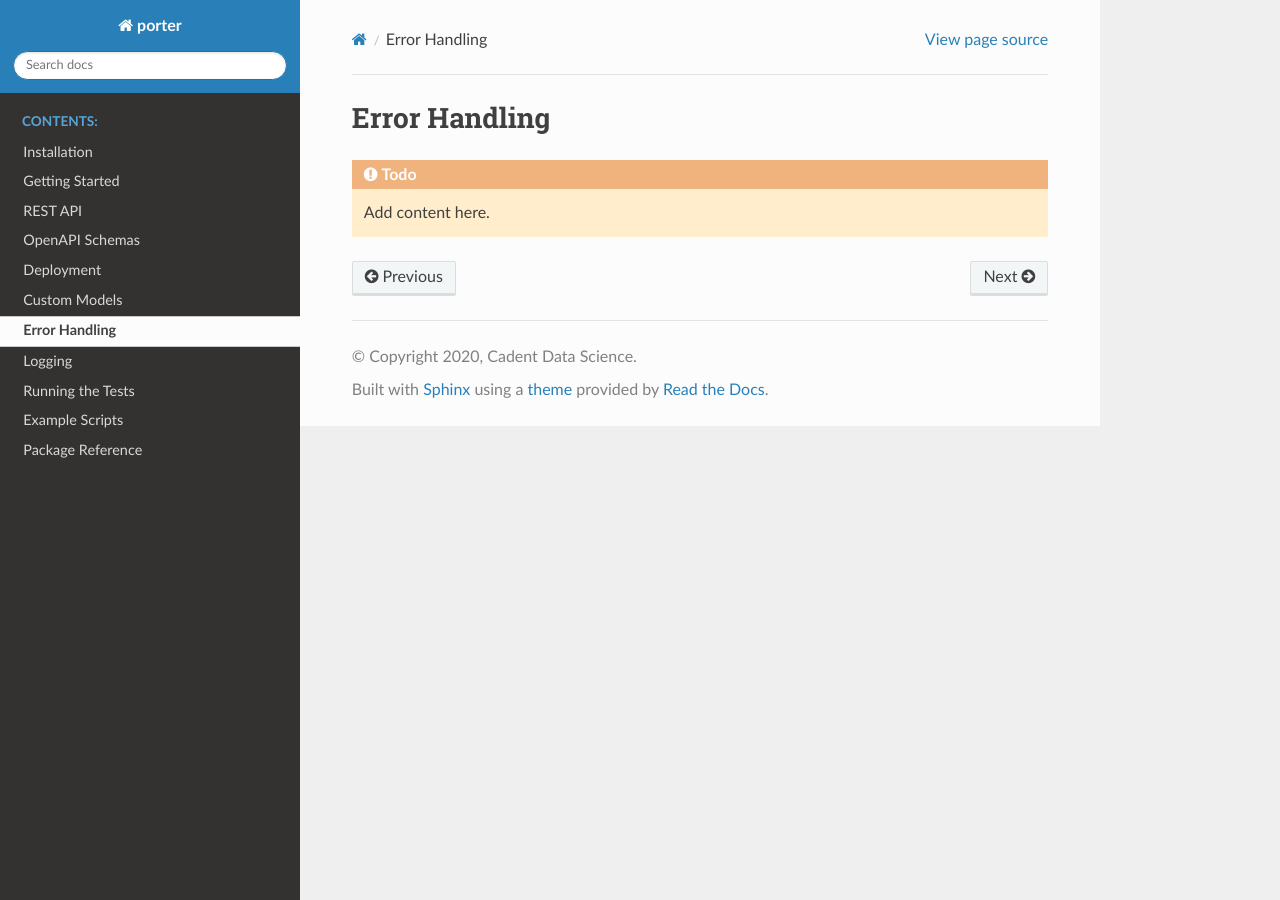
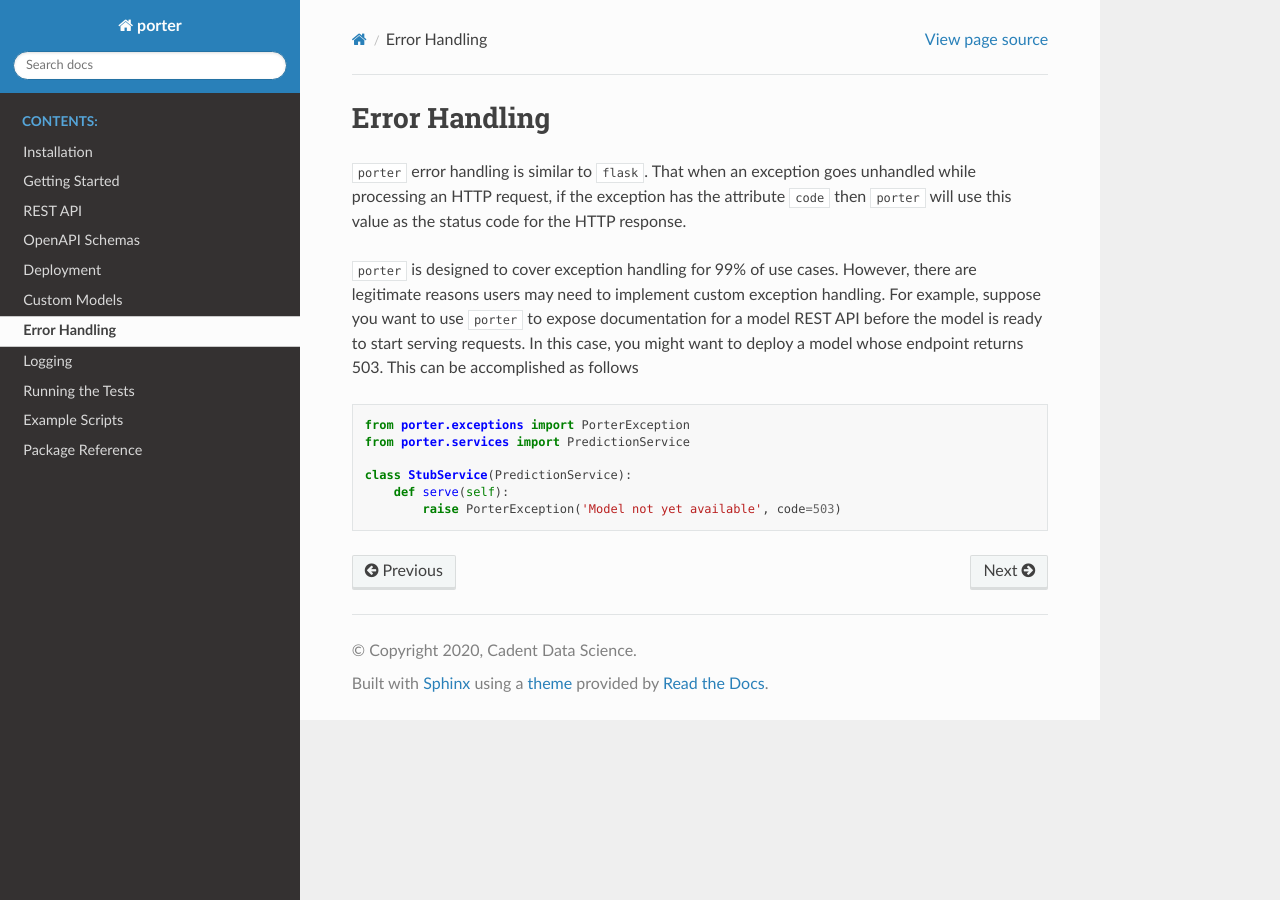
Before and after one commit to dantegates/porter, a Sphinx documentation site: the page built from docs/error_handling.rst, in a window 1280 px wide. Built offline with Sphinx 7.4.7 and the Read the Docs theme 2.0.0, drawn with Linux system fonts in a browser that asks for light colours.

Commit message:
added docs on error handling

```diff
--- a/docs/error_handling.rst
+++ b/docs/error_handling.rst
@@ -3,6 +3,23 @@
 Error Handling
 ==============
 
-.. todo::
+``porter`` error handling is similar to ``flask``. That when an exception goes
+unhandled while processing an HTTP request, if the exception has the attribute
+``code`` then ``porter`` will use this value as the status code for the HTTP
+response.
 
-    Add content here.
+``porter`` is designed to cover exception handling for 99% of use cases. However,
+there are legitimate reasons users may need to implement custom exception
+handling. For example, suppose you want to use ``porter`` to expose documentation
+for a model REST API before the model is ready to start serving requests. In
+this case, you might want to deploy a model whose endpoint returns 503. This can be
+accomplished as follows
+
+.. code-block:: python
+
+    from porter.exceptions import PorterException
+    from porter.services import PredictionService
+
+    class StubService(PredictionService):
+        def serve(self):
+            raise PorterException('Model not yet available', code=503)
```
